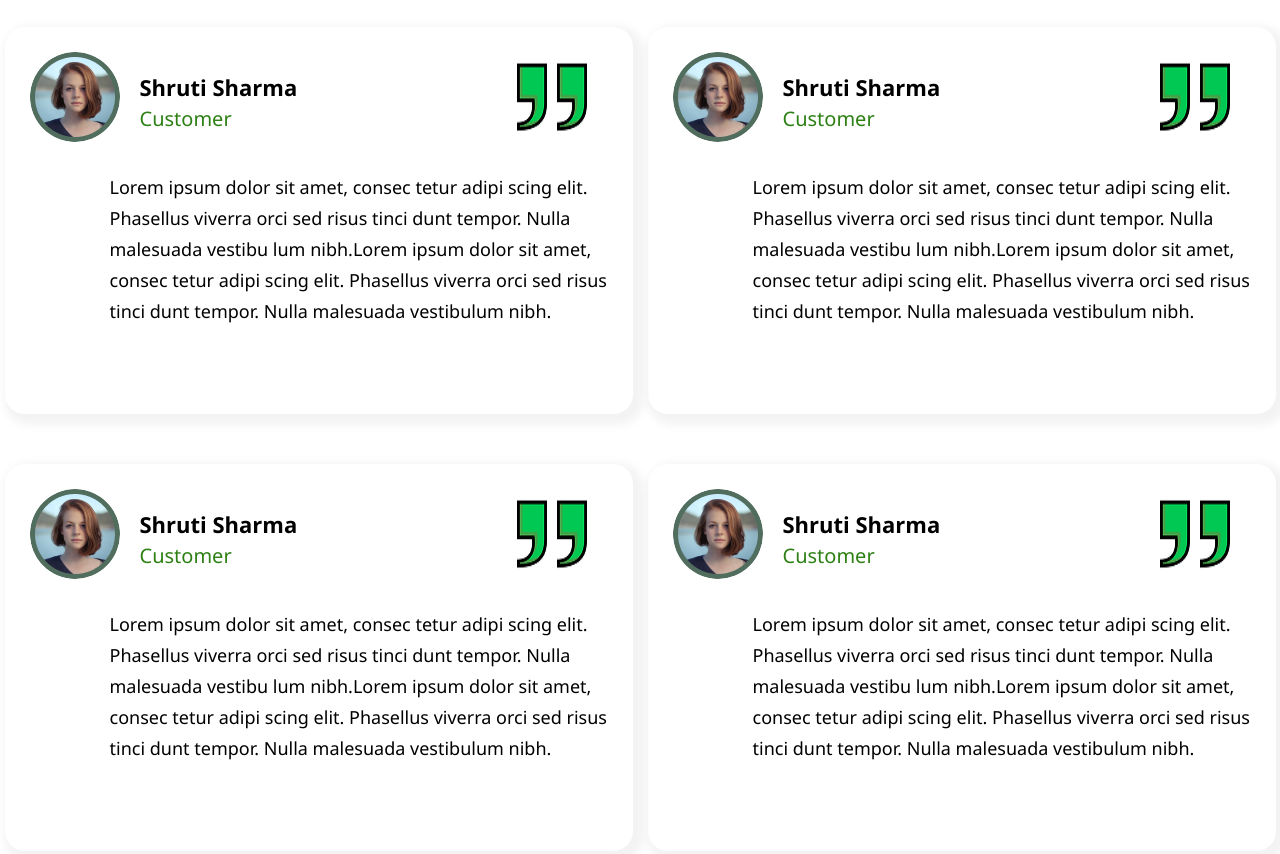
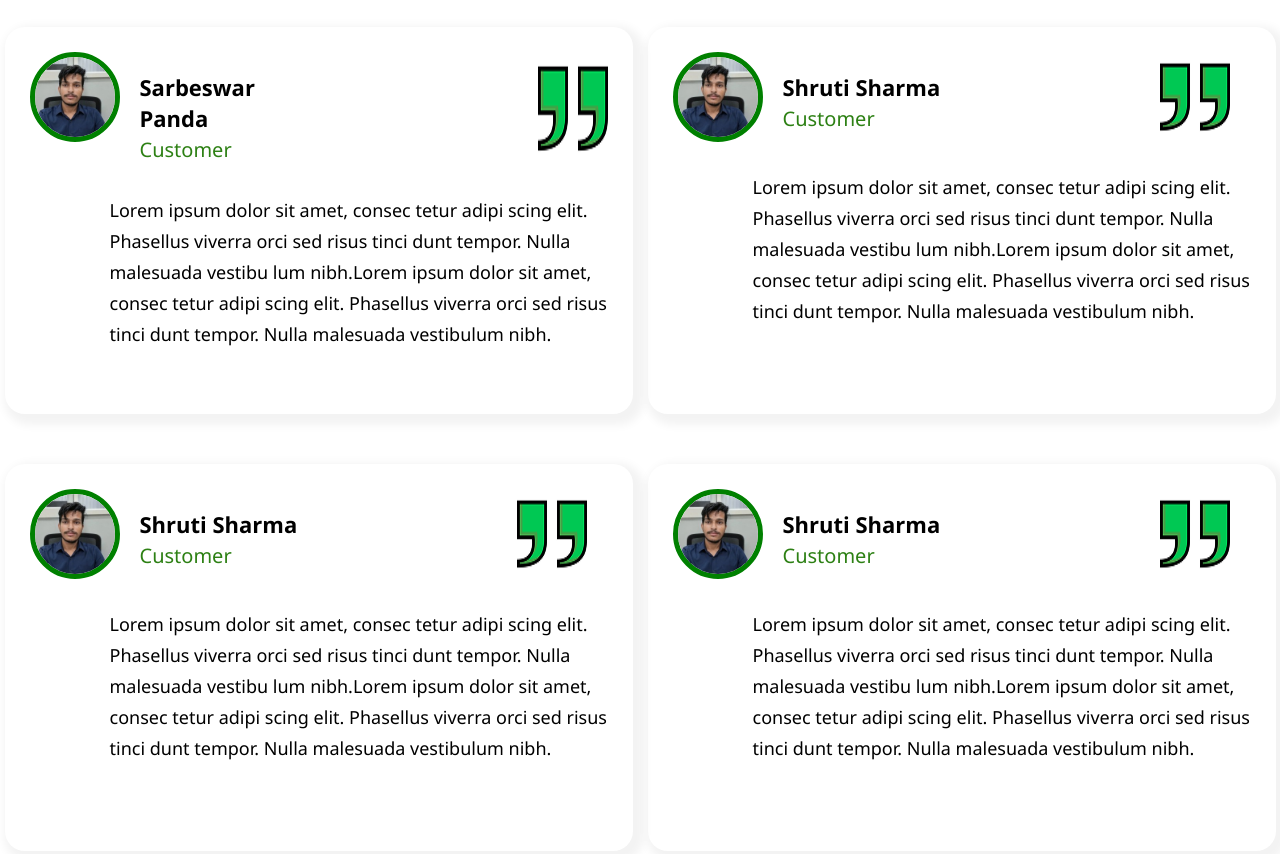
Before and after one commit to Sarbeswarpanda04/Helios-1.4, a plain HTML site: page Projects/food-grocery-delivery-app/index.html in a window 1280 px wide. Shown: the part 4828-5682 px from the top of the page. Drawn offline with Linux system fonts and the light colour scheme.

Commit message:
add header

```diff
--- a/Projects/food-grocery-delivery-app/index.html
+++ b/Projects/food-grocery-delivery-app/index.html
@@ -253,7 +253,23 @@
     <section class="review">
         <div class="review-card">
             <div class="top">
-                <img class="customer-profile-pic" src="assets/Frame 1168.png" alt="">
+                <img class="customer-profile-pic" src="assets/sarbeswar.png" alt="">
+                <div>
+                    <div class="customer-name">Sarbeswar Panda</div>
+                    <div class="customer">Customer</div>
+                </div>
+                <img class="quote-img" src="assets/close 1.png" alt="">
+            </div>
+            <div class="bottom">
+                <p class="review-descp">Lorem ipsum dolor sit amet, consec tetur adipi scing elit. Phasellus viverra
+                    orci sed risus tinci dunt tempor. Nulla malesuada vestibu lum nibh.Lorem ipsum dolor sit amet,
+                    consec tetur adipi scing elit. Phasellus viverra orci sed risus tinci dunt tempor. Nulla malesuada
+                    vestibulum nibh.</p>
+            </div>
+        </div>
+        <div class="review-card">
+            <div class="top">
+                <img class="customer-profile-pic" src="assets/sarbeswar.png" alt="">
                 <div>
                     <div class="customer-name">Shruti Sharma</div>
                     <div class="customer">Customer</div>
@@ -269,7 +285,7 @@
         </div>
         <div class="review-card">
             <div class="top">
-                <img class="customer-profile-pic" src="assets/Frame 1168.png" alt="">
+                <img class="customer-profile-pic" src="assets/sarbeswar.png" alt="">
                 <div>
                     <div class="customer-name">Shruti Sharma</div>
                     <div class="customer">Customer</div>
@@ -285,23 +301,7 @@
         </div>
         <div class="review-card">
             <div class="top">
-                <img class="customer-profile-pic" src="assets/Frame 1168.png" alt="">
-                <div>
-                    <div class="customer-name">Shruti Sharma</div>
-                    <div class="customer">Customer</div>
-                </div>
-                <img class="quote-img" src="assets/close 1.png" alt="">
-            </div>
-            <div class="bottom">
-                <p class="review-descp">Lorem ipsum dolor sit amet, consec tetur adipi scing elit. Phasellus viverra
-                    orci sed risus tinci dunt tempor. Nulla malesuada vestibu lum nibh.Lorem ipsum dolor sit amet,
-                    consec tetur adipi scing elit. Phasellus viverra orci sed risus tinci dunt tempor. Nulla malesuada
-                    vestibulum nibh.</p>
-            </div>
-        </div>
-        <div class="review-card">
-            <div class="top">
-                <img class="customer-profile-pic" src="assets/Frame 1168.png" alt="">
+                <img class="customer-profile-pic" src="assets/sarbeswar.png" alt="">
                 <div>
                     <div class="customer-name">Shruti Sharma</div>
                     <div class="customer">Customer</div>
--- a/Projects/food-grocery-delivery-app/style.css
+++ b/Projects/food-grocery-delivery-app/style.css
@@ -605,7 +605,8 @@ nav {
 .customer-profile-pic {
     width: 90px;
     height: 90px;
-    border-radius: 200px;
+    border-radius: 50px;
+    border: 5px solid green;
 }
 
 .customer-name {
```
Also changed, not shown: Projects/food-grocery-delivery-app/assets/sarbeswar.png (added).
